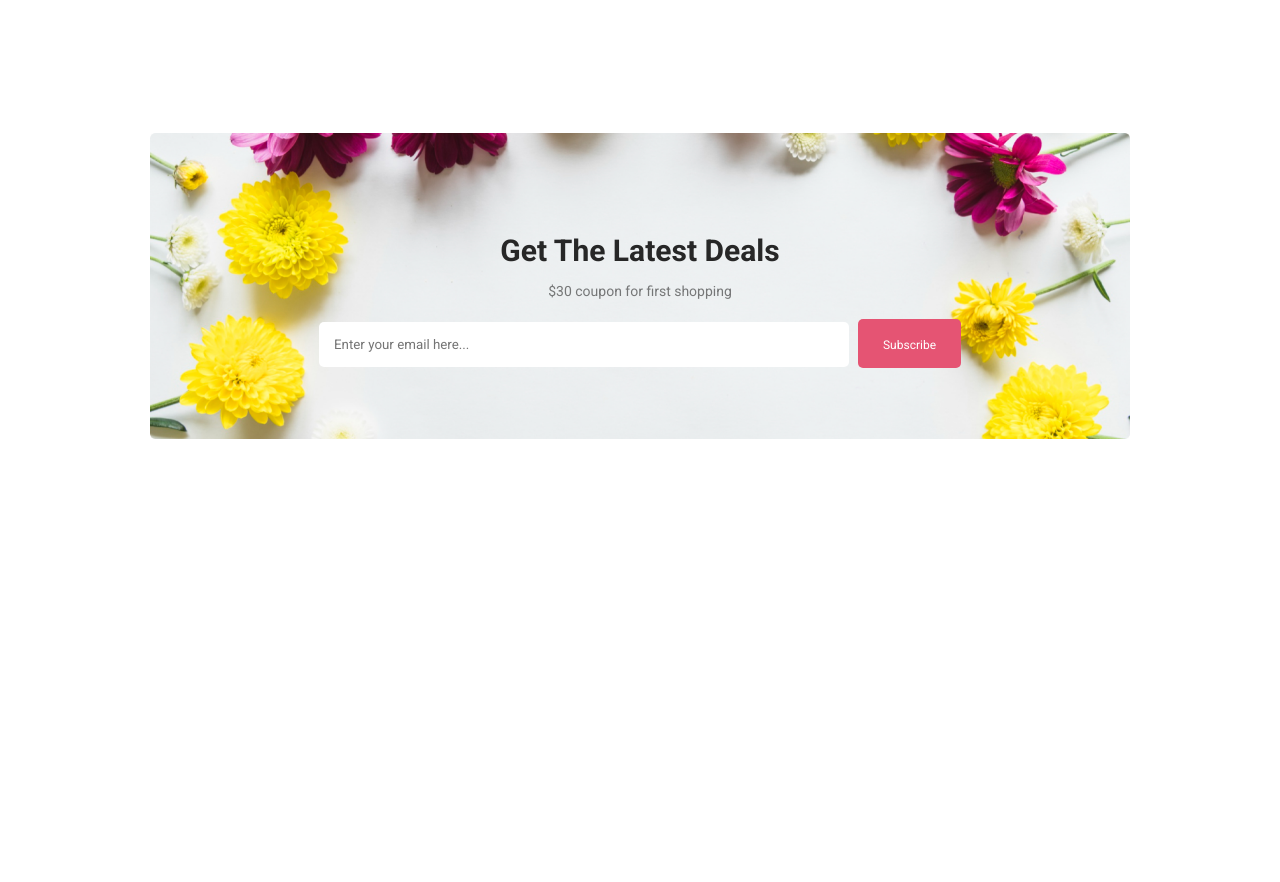
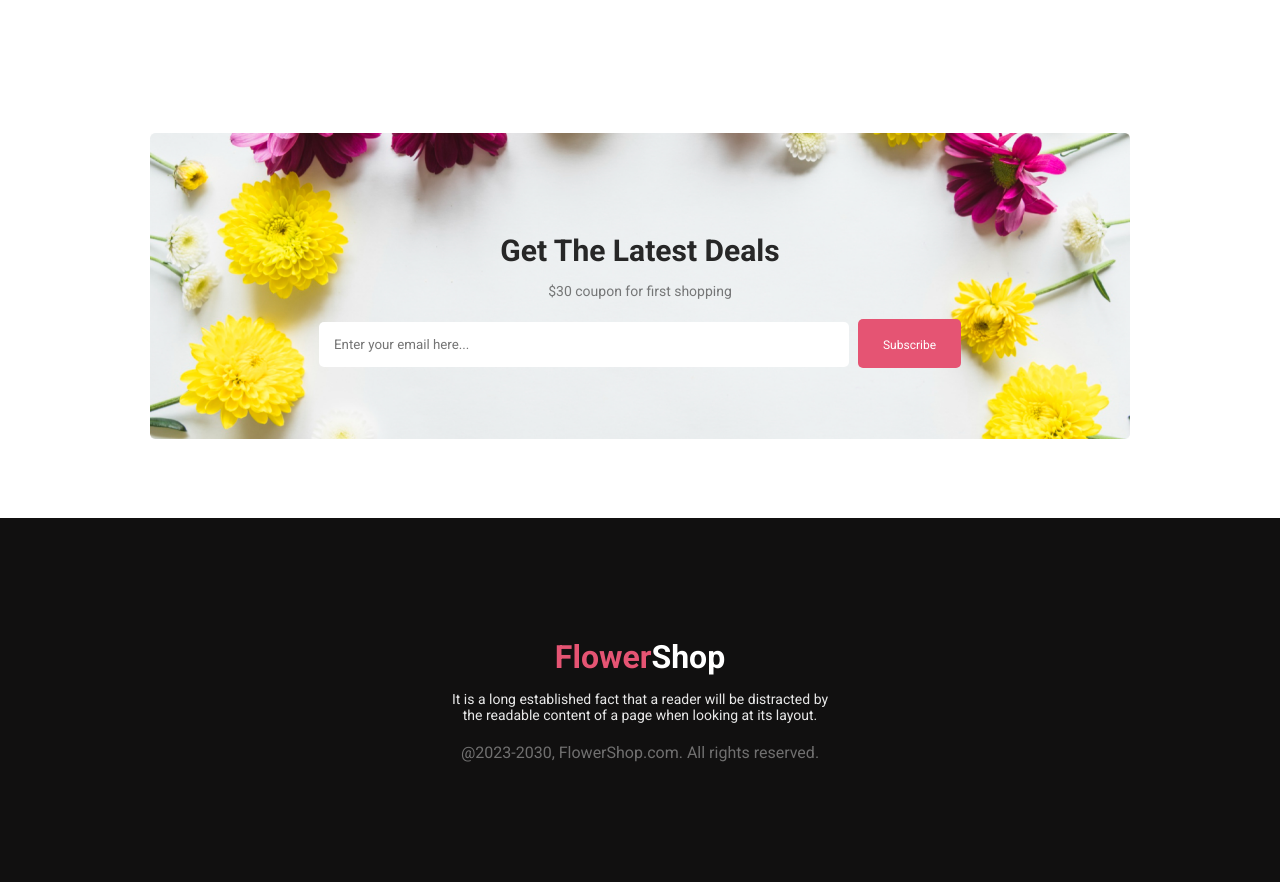
Before and after one commit to pronoyNath/FlowerShop-assignment01, a plain HTML site: page index.html in a window 1280 px wide. Shown: the part 2076-2958 px from the top of the page. Before the commit the page ends 2594 px from the top, so only its background shows below. Drawn offline with Linux system fonts and the light colour scheme; a web font is replaced by a local one.

Commit message:
done except bonus

```diff
--- a/index.html
+++ b/index.html
@@ -84,10 +84,20 @@
                 </div>
             </div>
         </section>
-
     </main>
 
-    <footer></footer>
+    <footer>
+        <!-- flower-shop -->
+        <section class="shop">
+            <div class="shop-content">
+                <h3 class="shop-title"><span class="ft-flower">Flower</span>Shop</h3>
+                <p class="shop-detail">It is a long established fact that a reader will be distracted by the readable content of a page when looking at its layout.</p>
+                <p class="rights">@2023-2030, FlowerShop.com. All rights reserved. </p>
+            </div>
+
+        </section>
+
+    </footer>
 </body>
 
 </html>
--- a/style.css
+++ b/style.css
@@ -149,7 +149,8 @@
     gap: 150px;
     align-items: center;
 }
-.hot-content{
+
+.hot-content {
     max-width: 500px;
 }
 
@@ -171,10 +172,12 @@
 .off {
     color: #e55473;
 }
-.sign{
+
+.sign {
     padding: 10px 20px;
 }
-.hot-img{
+
+.hot-img {
     height: 250px;
     width: 200px;
     /* padding-bottom: 60px; */
@@ -182,48 +185,92 @@
 }
 
 /* Instagra */
-.instagram{
+.instagram {
     padding: 50px 150px 0px 150px;
 }
-.insta-content{
+
+.insta-content {
     padding: 25px 290px;
     width: auto;
 }
 
-.insta-pics{
+.insta-pics {
     display: flex;
     gap: 20px;
 }
-.insta-pics img{
+
+.insta-pics img {
     height: 300px;
     width: 250px;
 }
 
-.instapic01{
+.instapic01 {
     height: 400px;
     width: 400px;
 }
 
 /* get the latest deals  */
-.deals{
+.deals {
     padding: 50px 150px;
 }
-.deal-content{
+
+.deal-content {
     background-image: url('images/Rectangle 9.png');
     background-size: 100%;
     background-repeat: no-repeat;
     padding: 100px 100px;
 }
-.search{
+
+.search {
     text-align: center;
 }
-.search input{
+
+.search input {
     padding: 15px;
     width: 500px;
     border: 0px;
     border-radius: 5px;
 }
-.subs{
+
+.subs {
     padding: 19px 25px 16px 25px;
     margin-left: 5px;
 }
+
+/* Footer  */
+.shop {
+    background: #111010;
+    padding: 120px 150px;
+}
+
+.shop-content {
+    color: #FFFFFF;
+}
+
+.shop-title {
+    text-align: center;
+    font-size: 32px;
+    font-weight: 800;
+    margin-bottom: 15px;
+}
+
+.ft-flower {
+    color: #e55473;
+}
+
+.shop-detail {
+    text-align: center;
+    font-size: 14px;
+    font-weight: 400;
+    margin-bottom: 20px;
+    padding: 0px 300px;
+    max-width: 500px;
+    color: rgba(255, 255, 255, 0.90);
+    font-weight: 400;
+}
+.rights {
+        text-align: center;
+        color: rgba(255, 255, 255, 0.40);
+        font-size: 16px;
+        font-weight: 400;
+    }
```
